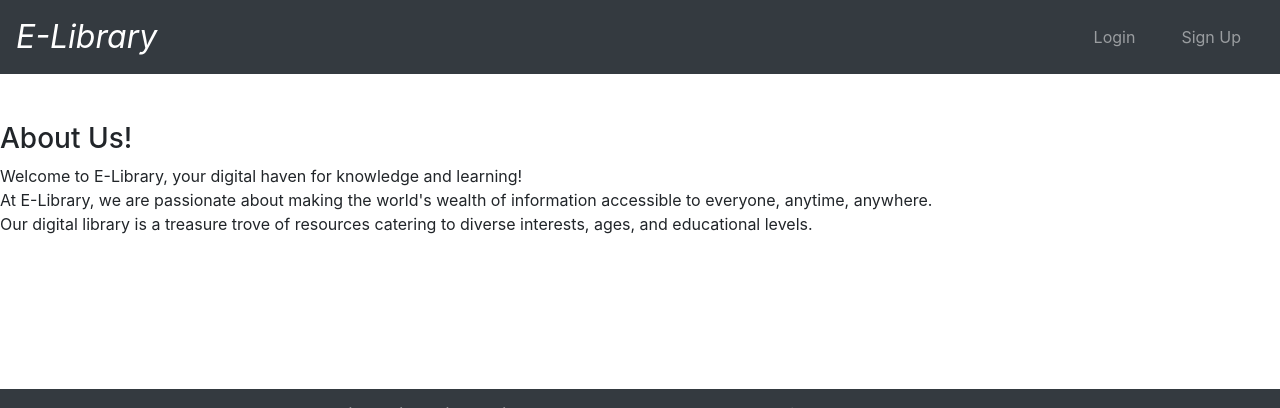
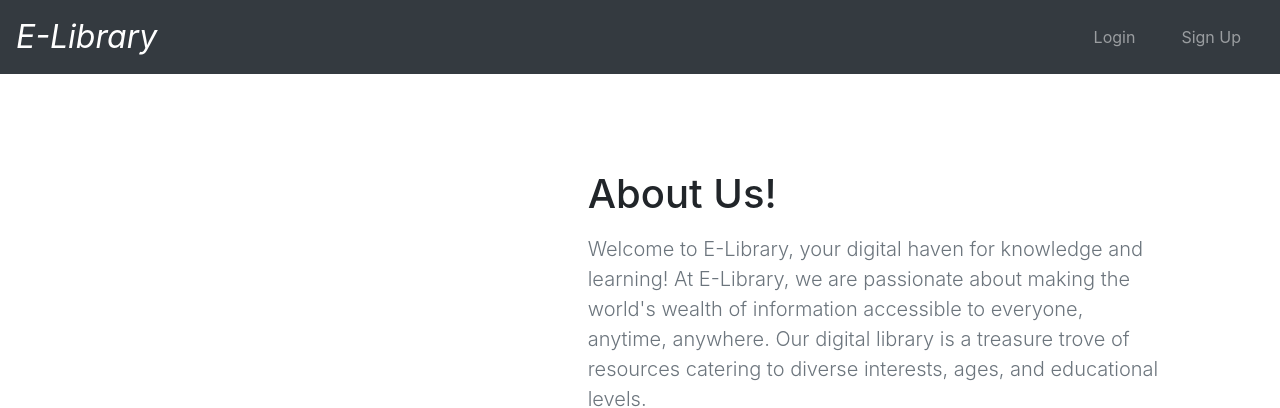
Before and after one commit to Brij123987/E_library, a Django app: page /book/about/ in a window 1280 px wide. Shown: the top 408 px of the page. Run offline with Django 4.2, Linux system fonts and the light colour scheme; some libraries are stand-ins or nearby versions.

Commit message:
commit:62

```diff
--- a/library/book/templates/book/about.html
+++ b/library/book/templates/book/about.html
@@ -8,16 +8,57 @@
     <title>About Us - E-Library</title>
 </head>
 <body>
-    {% block body %}
-        <h3>About Us!</h3>
-        <div>
-            <div>
-                <span>Welcome to E-Library, your digital haven for knowledge and learning! <br> At E-Library, we are passionate about making the world's wealth of information accessible to everyone, anytime, anywhere. <br> Our digital library is a treasure trove of resources catering to diverse interests, ages, and educational levels.</span>
+{% block body %}
+<!-- About 1 - Bootstrap Brain Component -->
+<section class="py-3 py-md-5 py-xl-8">
+    <div class="container">
+      <div class="row gy-3 gy-md-4 gy-lg-0 align-items-lg-center">
+        <div class="col-12 col-lg-6 col-xl-5">
+          <img class="img-fluid rounded" loading="lazy" src="https://st3.depositphotos.com/2673929/17917/i/450/depositphotos_179178192-stock-photo-laptop-with-bookshelves-on-screen.jpg" alt="">
+        </div>
+        <div class="col-12 col-lg-6 col-xl-7">
+          <div class="row justify-content-xl-center">
+            <div class="col-12 col-xl-11">
+              <h2 class="h1 mb-3">About Us!</h2>
+              <p class="lead fs-4 text-secondary mb-3">Welcome to E-Library, your digital haven for knowledge and learning! At E-Library, we are passionate about making the world's wealth of information accessible to everyone, anytime, anywhere. Our digital library is a treasure trove of resources catering to diverse interests, ages, and educational levels.</p>
+              <div class="row gy-4 gy-md-0 gx-xxl-5X">
+                <div class="col-12 col-md-6">
+                  <div class="d-flex">
+                    <div class="me-4 text-primary">
+                      <svg xmlns="http://www.w3.org/2000/svg" width="32" height="32" fill="currentColor" class="bi bi-gear-fill" viewBox="0 0 16 16">
+                        <path d="M9.405 1.05c-.413-1.4-2.397-1.4-2.81 0l-.1.34a1.464 1.464 0 0 1-2.105.872l-.31-.17c-1.283-.698-2.686.705-1.987 1.987l.169.311c.446.82.023 1.841-.872 2.105l-.34.1c-1.4.413-1.4 2.397 0 2.81l.34.1a1.464 1.464 0 0 1 .872 2.105l-.17.31c-.698 1.283.705 2.686 1.987 1.987l.311-.169a1.464 1.464 0 0 1 2.105.872l.1.34c.413 1.4 2.397 1.4 2.81 0l.1-.34a1.464 1.464 0 0 1 2.105-.872l.31.17c1.283.698 2.686-.705 1.987-1.987l-.169-.311a1.464 1.464 0 0 1 .872-2.105l.34-.1c1.4-.413 1.4-2.397 0-2.81l-.34-.1a1.464 1.464 0 0 1-.872-2.105l.17-.31c.698-1.283-.705-2.686-1.987-1.987l-.311.169a1.464 1.464 0 0 1-2.105-.872l-.1-.34zM8 10.93a2.929 2.929 0 1 1 0-5.86 2.929 2.929 0 0 1 0 5.858z" />
+                      </svg>
+                    </div>
+                    <div>
+                      <h4 class="mb-3">Our Mission</h4>
+                      <p class="text-secondary mb-0">At E-Library, our mission is to empower individuals through knowledge. We believe that access to information is a fundamental right, and we strive to break down barriers to learning by providing a virtual space where curiosity knows no bounds. Whether you're a student, a professional, or simply a lifelong learner, E-Library is your gateway to a world of wisdom.</p>
+                    </div>
+                  </div>
+                </div>
+                <div class="col-12 col-md-6">
+                  <div class="d-flex">
+                    <div class="me-4 text-primary">
+                      <svg xmlns="http://www.w3.org/2000/svg" width="32" height="32" fill="currentColor" class="bi bi-fire" viewBox="0 0 16 16">
+                        <path d="M8 16c3.314 0 6-2 6-5.5 0-1.5-.5-4-2.5-6 .25 1.5-1.25 2-1.25 2C11 4 9 .5 6 0c.357 2 .5 4-2 6-1.25 1-2 2.729-2 4.5C2 14 4.686 16 8 16Zm0-1c-1.657 0-3-1-3-2.75 0-.75.25-2 1.25-3C6.125 10 7 10.5 7 10.5c-.375-1.25.5-3.25 2-3.5-.179 1-.25 2 1 3 .625.5 1 1.364 1 2.25C11 14 9.657 15 8 15Z" />
+                      </svg>
+                    </div>
+                    <div>
+                      <h4 class="mb-3">Features of E-Library!</h4>
+                      <p class="text-secondary mb-0"><ul style="list-style-type:circle;">
+                        <li>Extensive Collection: Dive into our vast collection of e-books, academic papers, articles, and multimedia resources covering a wide range of subjects. From literature to science, history to technology, we have something for everyone.</li>
+                        <li>User-Friendly Interface: Navigating E-Library is a breeze. Our user-friendly interface ensures a seamless and enjoyable experience, allowing you to discover, learn, and explore with ease.</li>
+                      </ul></p>
+                    </div>
+                  </div>
+                </div>
+              </div>
             </div>
+          </div>
+        </div>
+      </div>
+    </div>
+  </section>
 
-            </div>
-        </div>
-
-    {% endblock %}
+{% endblock %}
 </body>
 </html>
```
Also changed, not shown: library/db.sqlite3, library/media/video/e_library.jpg (added).
